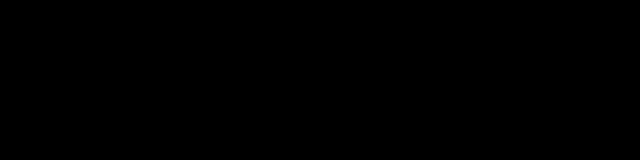
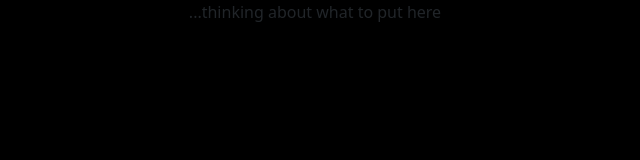
Before and after one commit to kwakujonah/kwakujonah.github.io, a plain HTML site: page index.html in a window 1280 px wide. Shown: the full height of the page, 325-965 px from the left. Drawn offline with nearby package versions, Linux system fonts and the light colour scheme.

Commit message:
Update index.html

```diff
--- a/index.html
+++ b/index.html
@@ -12,6 +12,7 @@
   </head>
   <body style="background:black;">
 
+    <p style="text-align:center;margin-top:calc(50vH - 10);">...thinking about what to put here</p>
 
     <!-- Optional JavaScript; choose one of the two! -->
 
```
